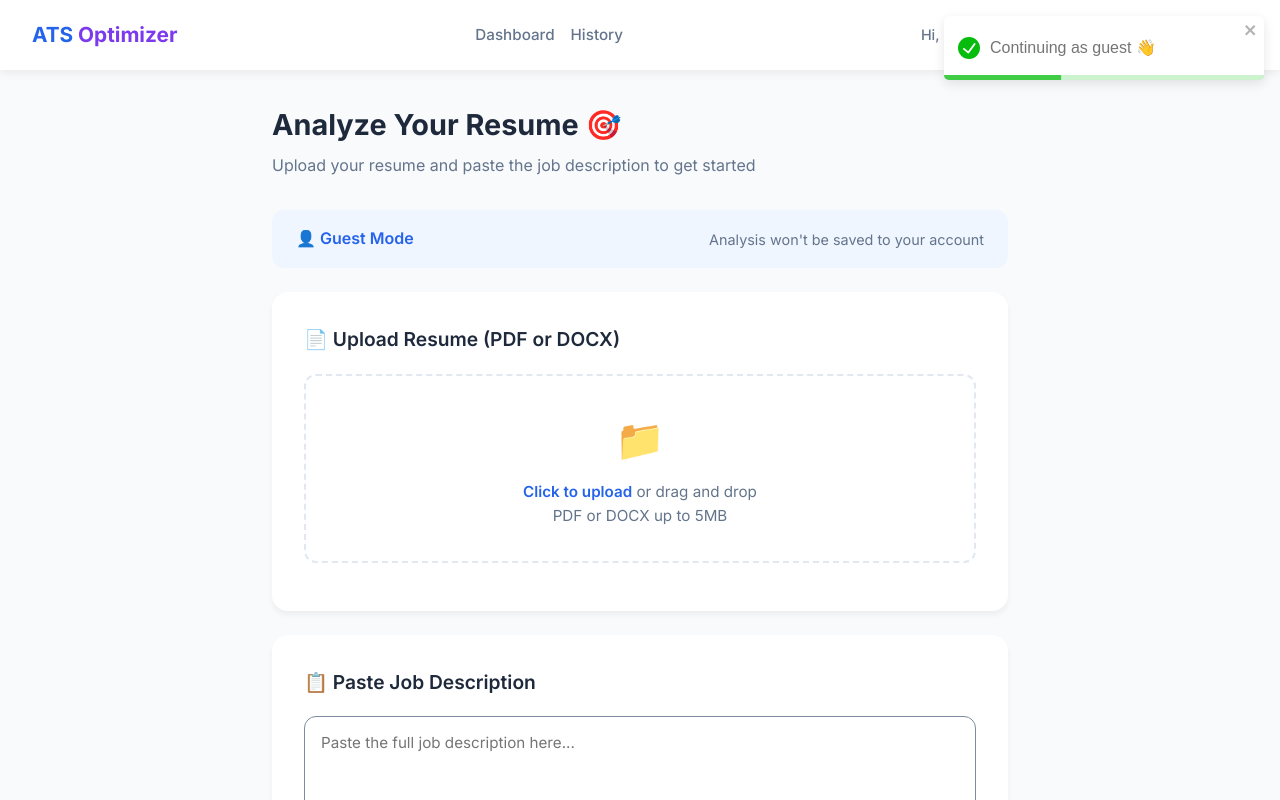
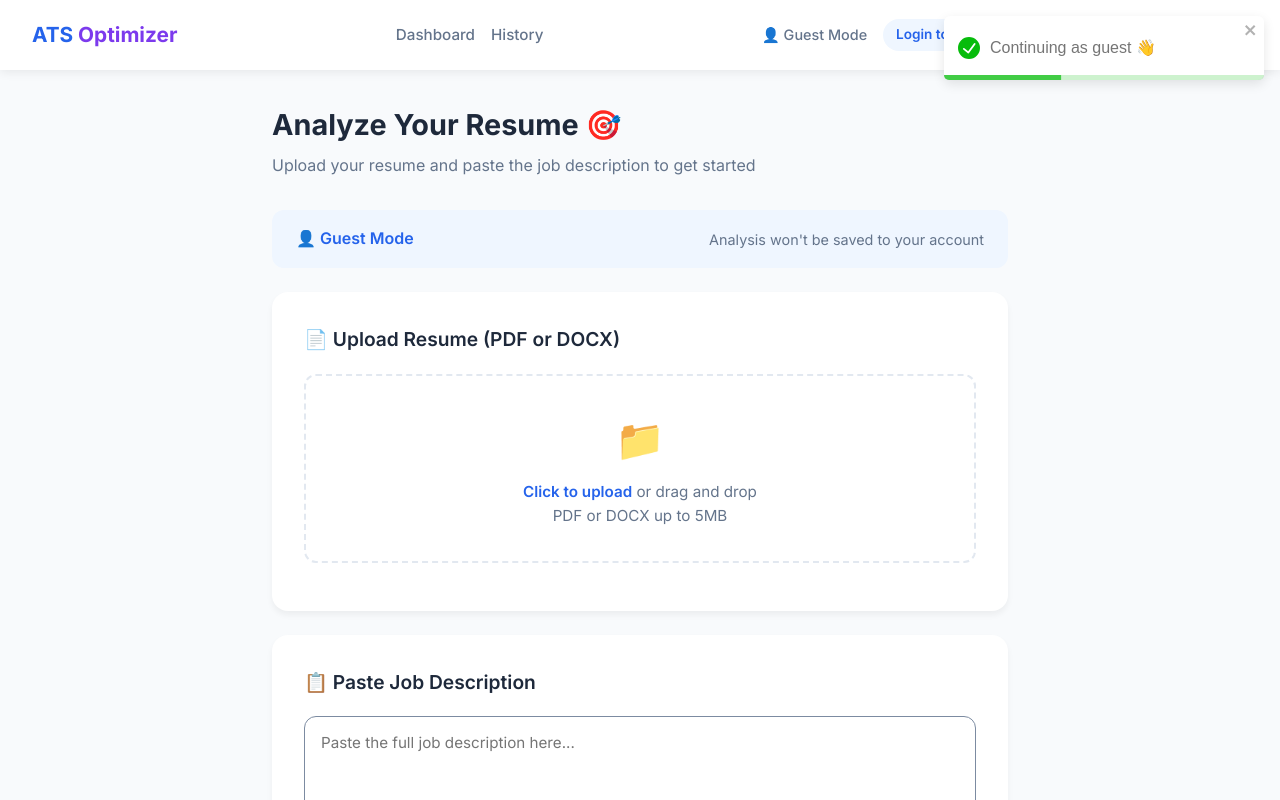
Before and after one commit to nikhil-lather/ats-optimizer, a React (Vite) app in the folder client/: page /login in a window 1280 px wide. Both pictures are taken after a click on the button "Continue as Guest". Shown: the top 800 px of the page. Built offline with nearby package versions, Linux system fonts and the light colour scheme.

Commit message:
Improve guest mode experience

```diff
--- a/client/src/components/Navbar.jsx
+++ b/client/src/components/Navbar.jsx
@@ -5,7 +5,7 @@ import "../styles/Navbar.css";
 import ThemeToggle from "./ThemeToggle";
 
 const Navbar = () => {
-  const { user, logout } = useAuth();
+  const { user, guest, logout } = useAuth();
   const navigate = useNavigate();
 
   const handleLogout = () => {
@@ -26,10 +26,19 @@ const Navbar = () => {
       </div>
 
       <div className="navbar-right">
-        <span className="navbar-user">Hi, {user?.name} 👋</span>
-        <span className="navbar-credits">
-          {10 - (user?.creditsUsed || 0)} credits left
-        </span>
+        {guest ? (
+          <>
+            <span className="navbar-user">👤 Guest Mode</span>
+            <span className="navbar-credits">Login to save your analyses</span>
+          </>
+        ) : (
+          <>
+            <span className="navbar-user">Hi, {user?.name} 👋</span>
+            <span className="navbar-credits">
+              {10 - (user?.creditsUsed || 0)} credits left
+            </span>
+          </>
+        )}
         <ThemeToggle />
         <button className="btn-logout" onClick={handleLogout}>
           Logout
--- a/client/src/pages/History.jsx
+++ b/client/src/pages/History.jsx
@@ -1,16 +1,23 @@
 import { useState, useEffect } from "react";
 import { useNavigate } from "react-router-dom";
 import { toast } from "react-toastify";
+import { useAuth } from "../context/AuthContext";
 import { getHistory, deleteResume } from "../services/api";
 import Navbar from "../components/Navbar";
 import "../styles/History.css";
 
 const History = () => {
+  const { guest } = useAuth();
   const [resumes, setResumes] = useState([]);
   const [loading, setLoading] = useState(true);
   const navigate = useNavigate();
 
   useEffect(() => {
+    if (guest) {
+      setLoading(false);
+      return;
+    }
+
     const fetchHistory = async () => {
       try {
         const { data } = await getHistory();
@@ -21,8 +28,9 @@ const History = () => {
         setLoading(false);
       }
     };
+
     fetchHistory();
-  }, []);
+  }, [guest]);
 
   const handleDelete = async (e, id) => {
     e.stopPropagation();
@@ -59,10 +67,30 @@ const History = () => {
       <div className="history-content">
         <div className="history-header">
           <h1>Analysis History 📋</h1>
-          <p>All your previous resume analyses</p>
+          {guest ? (
+            <p>
+              You're using Guest Mode. Create an account to save your analyses.
+            </p>
+          ) : (
+            <p>All your previous resume analyses</p>
+          )}
         </div>
 
-        {resumes.length === 0 ? (
+        {guest ? (
+          <div className="history-empty">
+            <h2>History is available for registered users 🔐</h2>
+            <p>
+              Your guest analyses aren't saved. Create an account to keep your
+              analysis history.
+            </p>
+            <button
+              className="btn-new-analysis"
+              onClick={() => navigate("/register")}
+            >
+              ✨ Create Account
+            </button>
+          </div>
+        ) : resumes.length === 0 ? (
           <div className="history-empty">
             <h2>No analyses yet!</h2>
             <p>Start by analyzing your resume against a job description</p>
```
